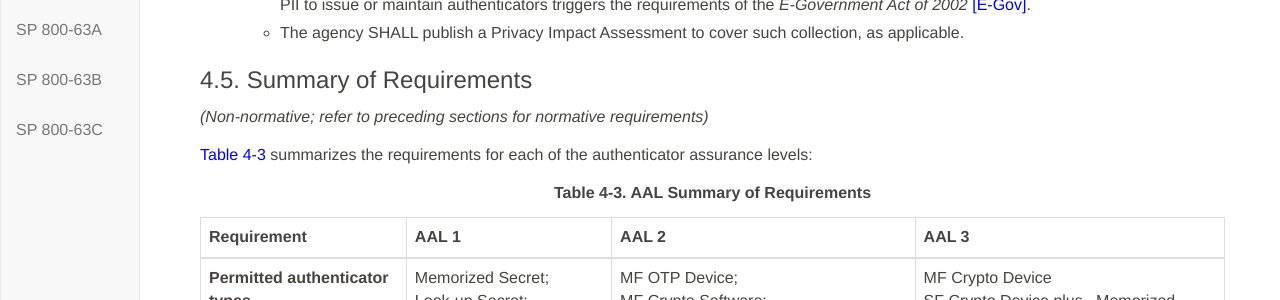
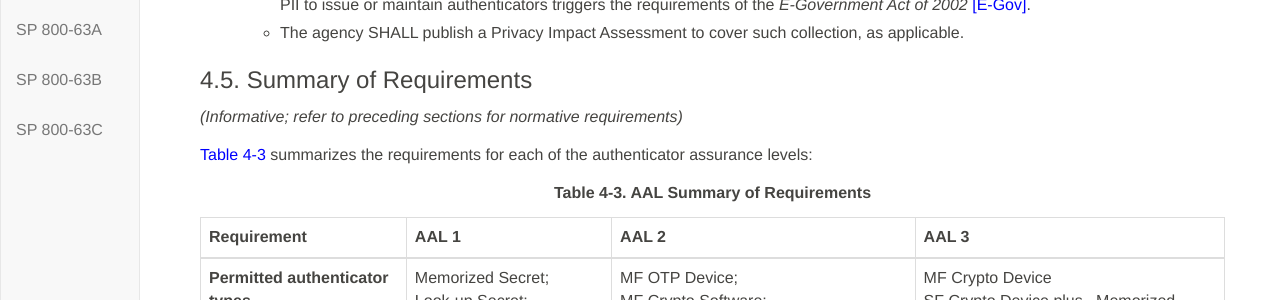
Before and after one commit to usnistgov/800-63-3, a Jekyll site: the page built from sp800-63b/sec4_aal.md, in a window 1280 px wide and 900 px high, scrolled down 5222 px. Shown: the part 152-452 px from the top of the window. Built offline with Jekyll 4.4.1, drawn with Linux system fonts in a browser that asks for light colours; our own code applies the rules of GitHub Pages for plain Markdown files.

Commit message:
Update sec4_aal.md

```diff
--- a/sp800-63b/sec4_aal.md
+++ b/sp800-63b/sec4_aal.md
@@ -180,7 +180,7 @@ Regardless of whether the CSP is an agency or private sector provider, the follo
 
 ### 4.5. Summary of Requirements
 
-*(Non-normative; refer to preceding sections for normative requirements)*
+*(Informative; refer to preceding sections for normative requirements)*
 
 [Table 4-3](#63bSec4-Table3) summarizes the requirements for each of the authenticator assurance levels:
 
```
